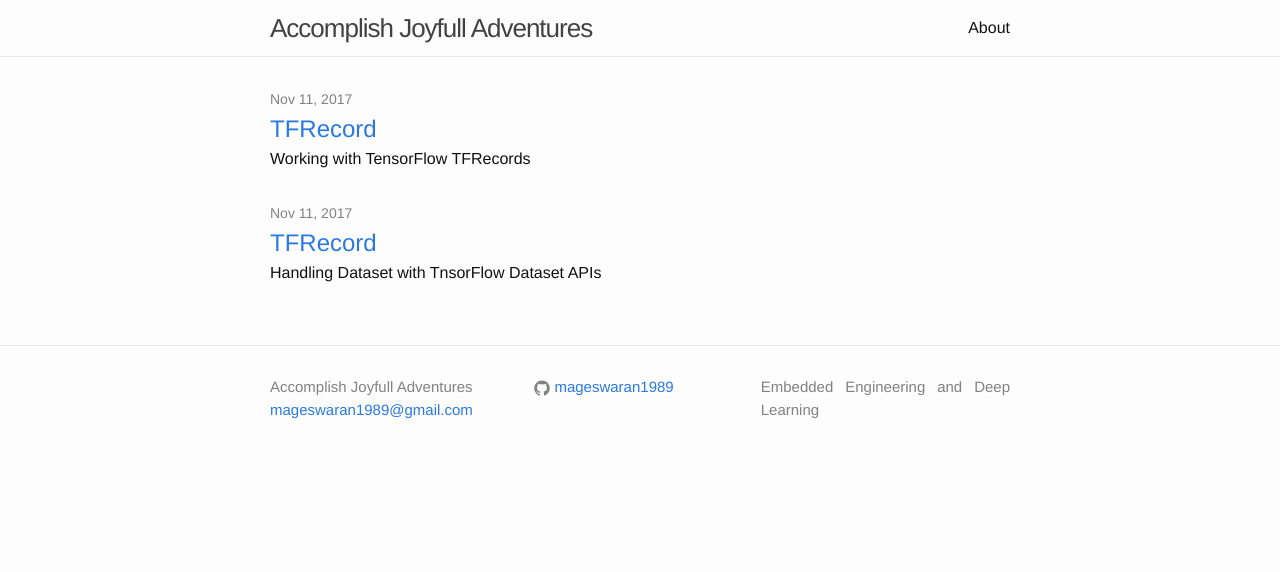
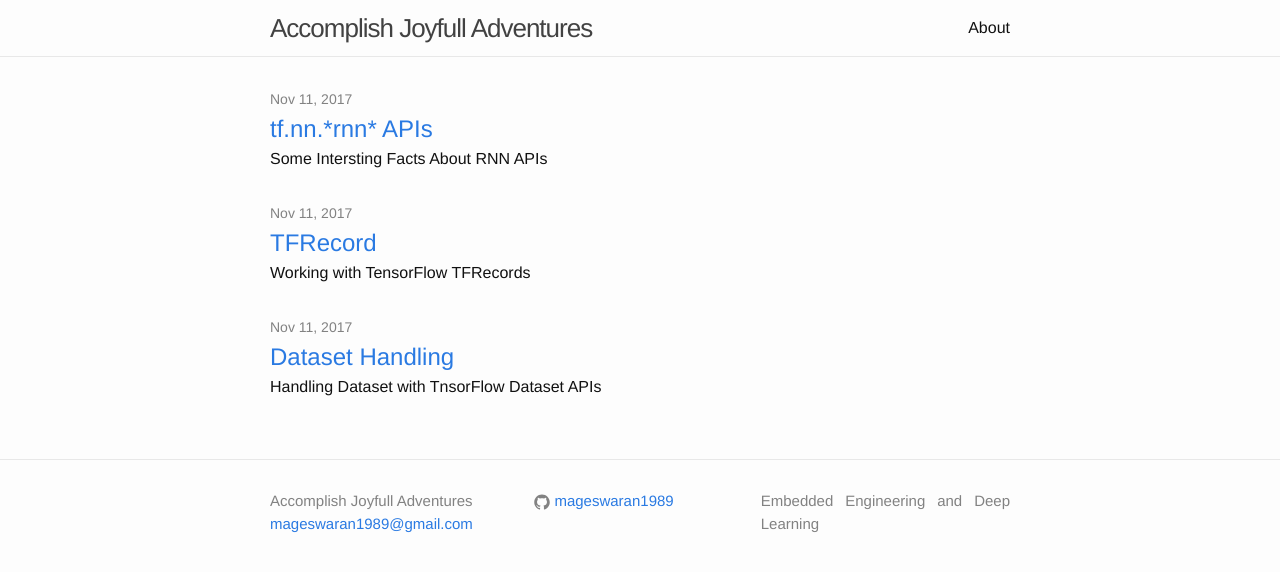
Before and after one commit to dhiraa/tf-guru, a Jekyll site: the page built from docs/index.md, in a window 1280 px wide. Shown: the top 572 px of the page. Built offline with Jekyll 4.4.1, drawn with Linux system fonts in a browser that asks for light colours; nearby versions of some CDN libraries; library files that are not in the unit come from our copies; some of the changed lines change nothing that is shown.

Commit message:
rnn section added

````diff
--- a/docs/_posts/2017-11-11-DatasetHandling.md
+++ b/docs/_posts/2017-11-11-DatasetHandling.md
@@ -1,6 +1,6 @@
 ---
 layout: post
-title:  "TFRecord"
+title:  "Dataset Handling"
 description: "Handling Dataset with TnsorFlow Dataset APIs"
 excerpt: "Handling Dataset with TnsorFlow Dataset APIs"
 date:   2017-11-11
@@ -292,7 +292,7 @@ print("Predictions: {}".format(str(predictions)))
 ```
 
     [NbConvertApp] Converting notebook 2017-11-11-DatasetHandling.ipynb to markdown
-    [NbConvertApp] Writing 9237 bytes to ../docs/_posts/2017-11-11-DatasetHandling.md
+    [NbConvertApp] Writing 9279 bytes to ../docs/_posts/2017-11-11-DatasetHandling.md
 
 
 
--- /dev/null
+++ b/docs/_posts/2017-11-11-tf.nn.rnn-APIs.md
@@ -0,0 +1,268 @@
+---
+layout: post
+title:  "tf.nn.*rnn* APIs"
+description: "Some Intersting Facts About RNN APIs"
+excerpt: "Some Intersting Facts About RNN APIs"
+date:   2017-11-11
+mathjax: true
+comments: true
+---
+
+# static_rnn vs. dynamic_rnn
+
+You may have noticed that Tensorflow contains two different functions for RNNs: [tf.nn.static_rnn](https://www.tensorflow.org/api_docs/python/tf/nn/static_rnn) and [tf.nn.dynamic_rnn](https://www.tensorflow.org/api_docs/python/tf/nn/dynamic_rnn). Which one to use?
+
+
+Internally, tf.nn.rnn creates an unrolled graph for a fixed RNN length. That means, if you call tf.nn.rnn with inputs having 200 time steps you are creating a static graph with 200 RNN steps. First, graph creation is slow. Second, you’re unable to pass in longer sequences (> 200) than you’ve originally specified.
+
+`tf.nn.dynamic_rnn` solves this. It uses a `tf.While` loop to dynamically construct the graph when it is executed. That means graph creation is faster and you can feed batches of variable size. What about performance? You may think the static rnn is faster than its dynamic counterpart because it pre-builds the graph. In my experience that’s not the case.
+
+In short, just use `tf.nn.dynamic_rnn`.
+
+
+```python
+import tensorflow as tf
+import numpy as np
+```
+
+
+```python
+tf.reset_default_graph()
+sess = tf.Session()
+
+BATCH_SIZE = 2
+SEQUENCE_LENGTH = 10
+NUMBER_OF_WORDS = 8
+# Create input data
+X = np.random.randn(BATCH_SIZE, SEQUENCE_LENGTH, NUMBER_OF_WORDS)
+
+# The second example is of length 6
+X[1,6:] = 0
+X_lengths = [10, 6]
+
+
+
+```
+
+
+```python
+with tf.device(":/cpu:0"):
+    data = tf.placeholder(tf.float64, [None,  SEQUENCE_LENGTH, NUMBER_OF_WORDS])
+    cell = tf.nn.rnn_cell.LSTMCell(num_units=8, state_is_tuple=True)
+
+    # defining initial state
+    initial_state = cell.zero_state(BATCH_SIZE, dtype=tf.float64)
+
+    encode = tf.nn.dynamic_rnn(
+        cell=cell,
+        dtype=tf.float64,
+        sequence_length=X_lengths,
+        inputs=data,
+        initial_state=initial_state)
+```
+
+
+```python
+sess.run(tf.global_variables_initializer())
+outputs, last_states = sess.run(encode, feed_dict={data: X})
+```
+
+
+```python
+outputs
+```
+
+
+
+
+    array([[[-0.0283708 , -0.02738941,  0.0755726 , -0.08008824,  0.01081016,
+             -0.03213166, -0.0536146 , -0.15033308],
+            [-0.07012742,  0.07191048,  0.16121555, -0.06183664,  0.10730578,
+              0.05112168,  0.20581951, -0.03912028],
+            [ 0.1738402 ,  0.26620728,  0.10301632,  0.13077066,  0.0349601 ,
+              0.0586684 ,  0.27258061,  0.32184957],
+            [-0.00453193,  0.05837649,  0.00355916, -0.08189783,  0.01207369,
+              0.08217721,  0.09261072,  0.1040738 ],
+            [ 0.07379494,  0.06887853,  0.02938879, -0.04013838, -0.01955719,
+              0.02584432,  0.09734795,  0.12879024],
+            [ 0.20445797,  0.04512449, -0.03814287,  0.10622528,  0.02263981,
+             -0.17649335,  0.24971871,  0.36151143],
+            [ 0.20608251,  0.13480439,  0.10275332,  0.04439773, -0.00303557,
+             -0.27451886,  0.17191344,  0.31303354],
+            [ 0.32365047,  0.48470812,  0.17407803,  0.2052482 , -0.02023543,
+             -0.17407063,  0.29517553,  0.48837349],
+            [ 0.1345457 ,  0.33321533,  0.28944614,  0.09551912,  0.03292939,
+             -0.20709579,  0.05701367,  0.12379222],
+            [ 0.17016332,  0.06186617,  0.15829436,  0.16037617, -0.15841691,
+             -0.3717137 ,  0.11021478,  0.22602701]],
+
+           [[ 0.04793363,  0.12344369, -0.1783383 ,  0.04842179,  0.15124708,
+              0.05783913,  0.09932703, -0.04334414],
+            [-0.08500263,  0.29018905, -0.13871866,  0.14451168, -0.01455011,
+              0.03964509,  0.2207585 ,  0.1708107 ],
+            [-0.07214073,  0.21678313, -0.11355709,  0.04147981,  0.11652134,
+              0.03886285,  0.04392174,  0.20238952],
+            [-0.11234446,  0.16728768, -0.14256807, -0.09604893, -0.05138749,
+              0.1120749 ,  0.12973008,  0.26944325],
+            [-0.08622686,  0.20366575, -0.0149762 , -0.14269766, -0.32314589,
+              0.02864775,  0.06804786,  0.24432493],
+            [-0.05230012,  0.42949286, -0.07228138, -0.04229116, -0.11640012,
+             -0.06838009,  0.30524024,  0.28048882],
+            [ 0.        ,  0.        ,  0.        ,  0.        ,  0.        ,
+              0.        ,  0.        ,  0.        ],
+            [ 0.        ,  0.        ,  0.        ,  0.        ,  0.        ,
+              0.        ,  0.        ,  0.        ],
+            [ 0.        ,  0.        ,  0.        ,  0.        ,  0.        ,
+              0.        ,  0.        ,  0.        ],
+            [ 0.        ,  0.        ,  0.        ,  0.        ,  0.        ,
+              0.        ,  0.        ,  0.        ]]])
+
+
+
+
+```python
+last_states
+```
+
+
+
+
+    LSTMStateTuple(c=array([[ 0.26831959,  0.33156717,  0.33671164,  0.2987655 , -0.24417013,
+            -0.92449115,  0.30798403,  0.61355526],
+           [-0.14194088,  0.71295599, -0.10051528, -0.11628008, -0.26955969,
+            -0.15300985,  0.45661472,  0.54125506]]), h=array([[ 0.17016332,  0.06186617,  0.15829436,  0.16037617, -0.15841691,
+            -0.3717137 ,  0.11021478,  0.22602701],
+           [-0.05230012,  0.42949286, -0.07228138, -0.04229116, -0.11640012,
+            -0.06838009,  0.30524024,  0.28048882]]))
+
+
+
+
+```python
+# Convert this notebook for Docs
+! jupyter nbconvert --to markdown --output-dir ../docs/_posts 2017-11-11-tf.nn.rnn-APIs.ipynb
+```
+
+    [NbConvertApp] WARNING | pattern '2017-11-11-tf.nn.rnn-APIs.ipynb' matched no files
+    This application is used to convert notebook files (*.ipynb) to various other
+    formats.
+
+    WARNING: THE COMMANDLINE INTERFACE MAY CHANGE IN FUTURE RELEASES.
+
+    Options
+    -------
+
+    Arguments that take values are actually convenience aliases to full
+    Configurables, whose aliases are listed on the help line. For more information
+    on full configurables, see '--help-all'.
+
+    --debug
+        set log level to logging.DEBUG (maximize logging output)
+    --generate-config
+        generate default config file
+    -y
+        Answer yes to any questions instead of prompting.
+    --execute
+        Execute the notebook prior to export.
+    --allow-errors
+        Continue notebook execution even if one of the cells throws an error and include the error message in the cell output (the default behaviour is to abort conversion). This flag is only relevant if '--execute' was specified, too.
+    --stdin
+        read a single notebook file from stdin. Write the resulting notebook with default basename 'notebook.*'
+    --stdout
+        Write notebook output to stdout instead of files.
+    --inplace
+        Run nbconvert in place, overwriting the existing notebook (only
+        relevant when converting to notebook format)
+    --no-prompt
+        Exclude input and output prompts from converted document.
+    --log-level=<Enum> (Application.log_level)
+        Default: 30
+        Choices: (0, 10, 20, 30, 40, 50, 'DEBUG', 'INFO', 'WARN', 'ERROR', 'CRITICAL')
+        Set the log level by value or name.
+    --config=<Unicode> (JupyterApp.config_file)
+        Default: ''
+        Full path of a config file.
+    --to=<Unicode> (NbConvertApp.export_format)
+        Default: 'html'
+        The export format to be used, either one of the built-in formats, or a
+        dotted object name that represents the import path for an `Exporter` class
+    --template=<Unicode> (TemplateExporter.template_file)
+        Default: ''
+        Name of the template file to use
+    --writer=<DottedObjectName> (NbConvertApp.writer_class)
+        Default: 'FilesWriter'
+        Writer class used to write the  results of the conversion
+    --post=<DottedOrNone> (NbConvertApp.postprocessor_class)
+        Default: ''
+        PostProcessor class used to write the results of the conversion
+    --output=<Unicode> (NbConvertApp.output_base)
+        Default: ''
+        overwrite base name use for output files. can only be used when converting
+        one notebook at a time.
+    --output-dir=<Unicode> (FilesWriter.build_directory)
+        Default: ''
+        Directory to write output(s) to. Defaults to output to the directory of each
+        notebook. To recover previous default behaviour (outputting to the current
+        working directory) use . as the flag value.
+    --reveal-prefix=<Unicode> (SlidesExporter.reveal_url_prefix)
+        Default: ''
+        The URL prefix for reveal.js. This can be a a relative URL for a local copy
+        of reveal.js, or point to a CDN.
+        For speaker notes to work, a local reveal.js prefix must be used.
+    --nbformat=<Enum> (NotebookExporter.nbformat_version)
+        Default: 4
+        Choices: [1, 2, 3, 4]
+        The nbformat version to write. Use this to downgrade notebooks.
+
+    To see all available configurables, use `--help-all`
+
+    Examples
+    --------
+
+        The simplest way to use nbconvert is
+
+        > jupyter nbconvert mynotebook.ipynb
+
+        which will convert mynotebook.ipynb to the default format (probably HTML).
+
+        You can specify the export format with `--to`.
+        Options include ['asciidoc', 'custom', 'html', 'latex', 'markdown', 'notebook', 'pdf', 'python', 'rst', 'script', 'slides']
+
+        > jupyter nbconvert --to latex mynotebook.ipynb
+
+        Both HTML and LaTeX support multiple output templates. LaTeX includes
+        'base', 'article' and 'report'.  HTML includes 'basic' and 'full'. You
+        can specify the flavor of the format used.
+
+        > jupyter nbconvert --to html --template basic mynotebook.ipynb
+
+        You can also pipe the output to stdout, rather than a file
+
+        > jupyter nbconvert mynotebook.ipynb --stdout
+
+        PDF is generated via latex
+
+        > jupyter nbconvert mynotebook.ipynb --to pdf
+
+        You can get (and serve) a Reveal.js-powered slideshow
+
+        > jupyter nbconvert myslides.ipynb --to slides --post serve
+
+        Multiple notebooks can be given at the command line in a couple of
+        different ways:
+
+        > jupyter nbconvert notebook*.ipynb
+        > jupyter nbconvert notebook1.ipynb notebook2.ipynb
+
+        or you can specify the notebooks list in a config file, containing::
+
+            c.NbConvertApp.notebooks = ["my_notebook.ipynb"]
+
+        > jupyter nbconvert --config mycfg.py
+
+
+
+
+```python
+
+```
````
Also changed, not shown: 2 other files.
